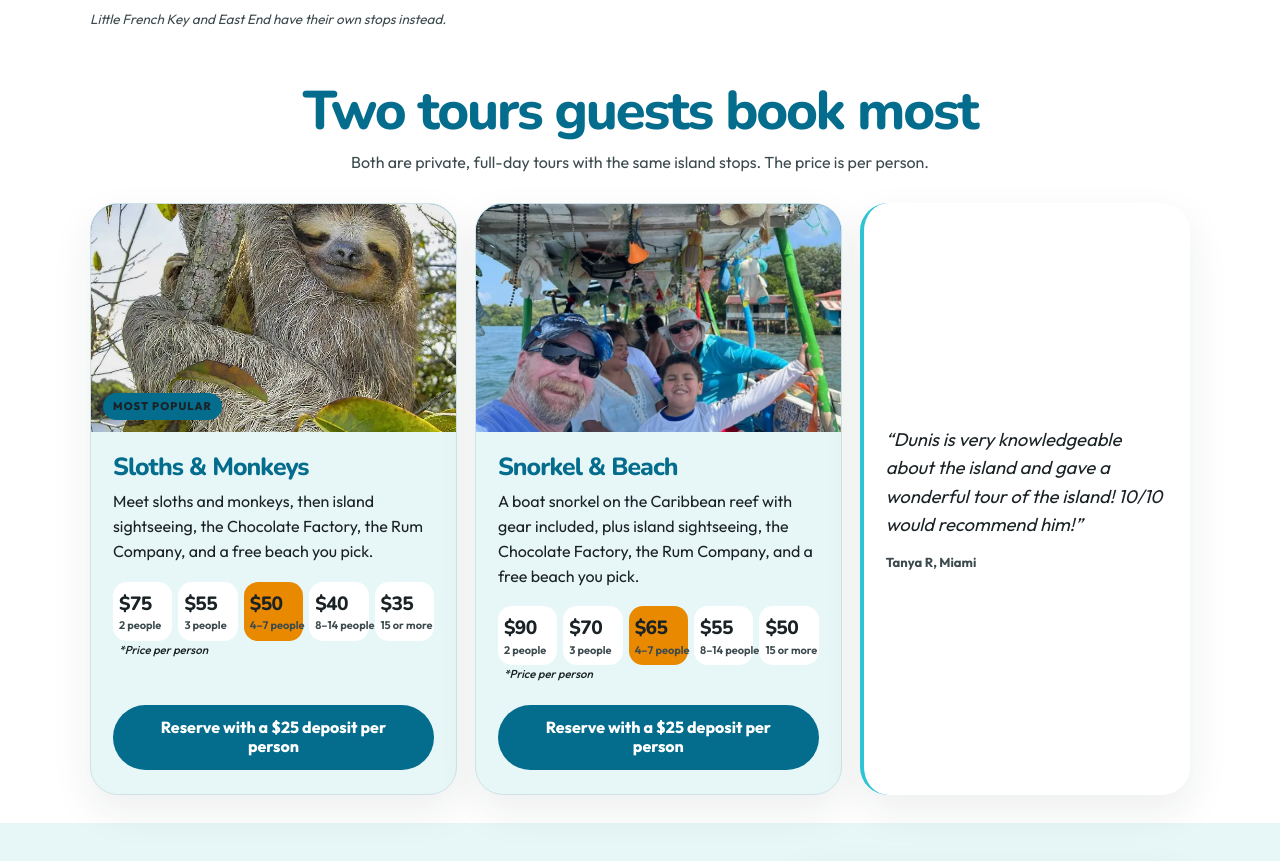
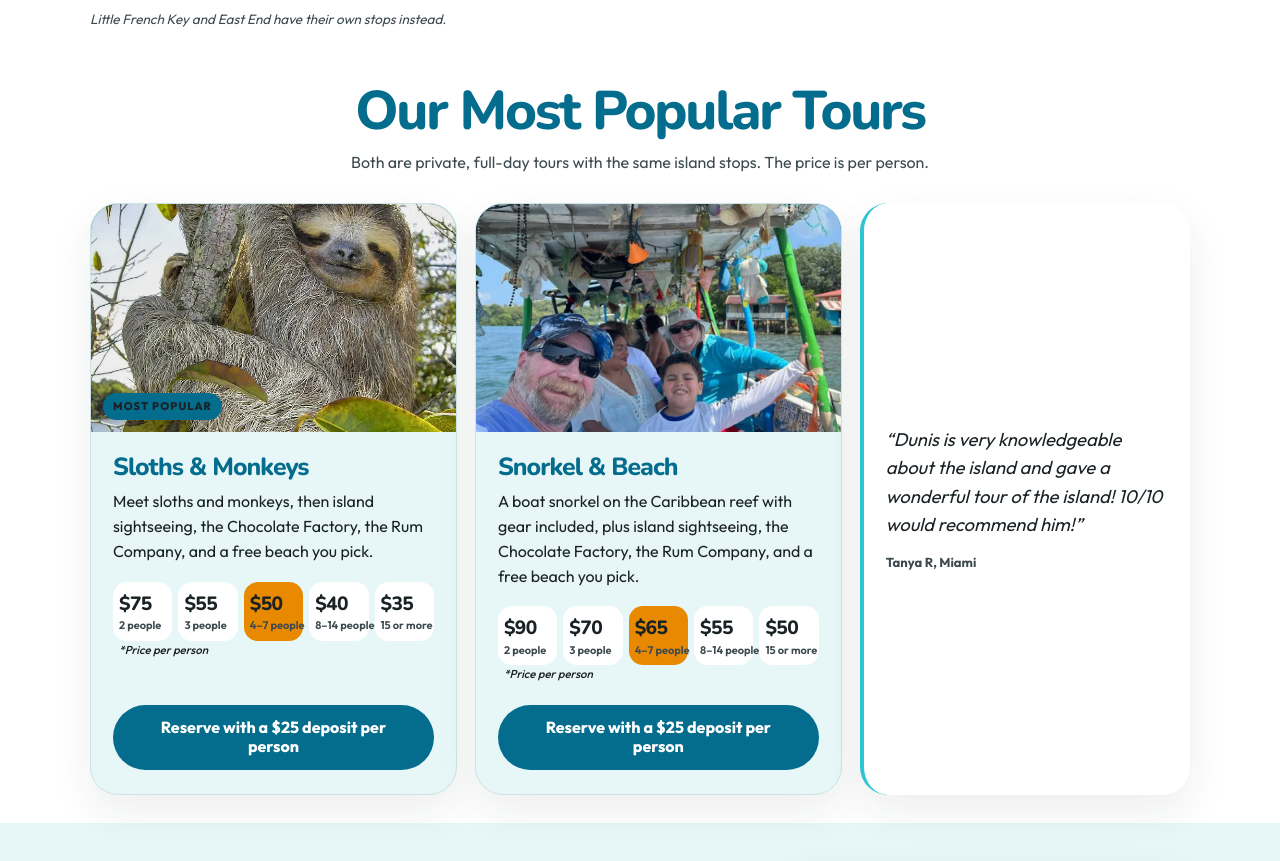
Before and after one commit to roatandunistours-coder/dunis-tours, a plain HTML site: page index.html in a window 1280 px wide. Shown: the part 1217-2078 px from the top of the page. Drawn offline with Linux system fonts and the light colour scheme.

Commit message:
Featured heading: Our Most Popular Tours

```diff
--- a/index.html
+++ b/index.html
@@ -479,7 +479,7 @@ body>footer li{margin:6px 0}
 
 <section class="featured" aria-labelledby="featured-title">
   <div class="wrap">
-    <h2 id="featured-title">Two tours guests book most</h2>
+    <h2 id="featured-title">Our Most Popular Tours</h2>
     <p class="intro">Both are private, full-day tours with the same island stops. The price is per person.</p>
     <div class="feature-block">
       <article class="card">
```
